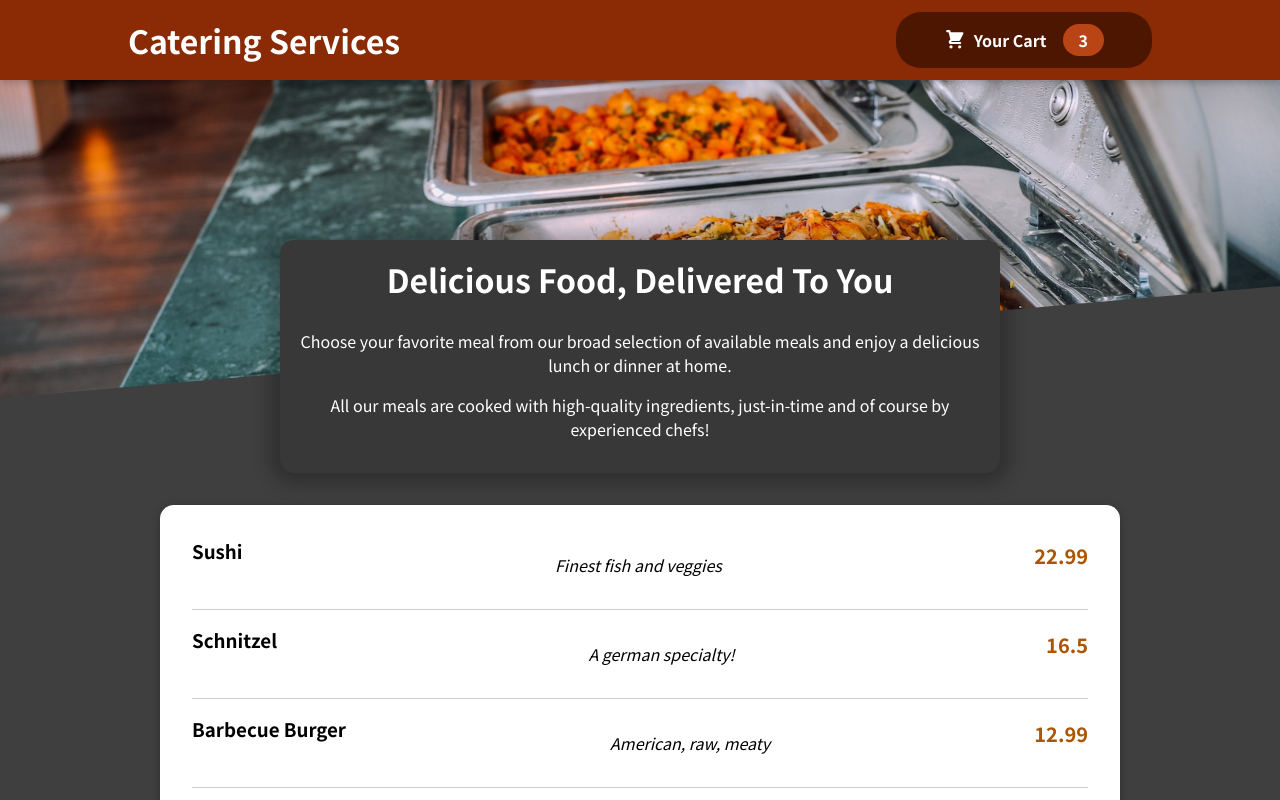
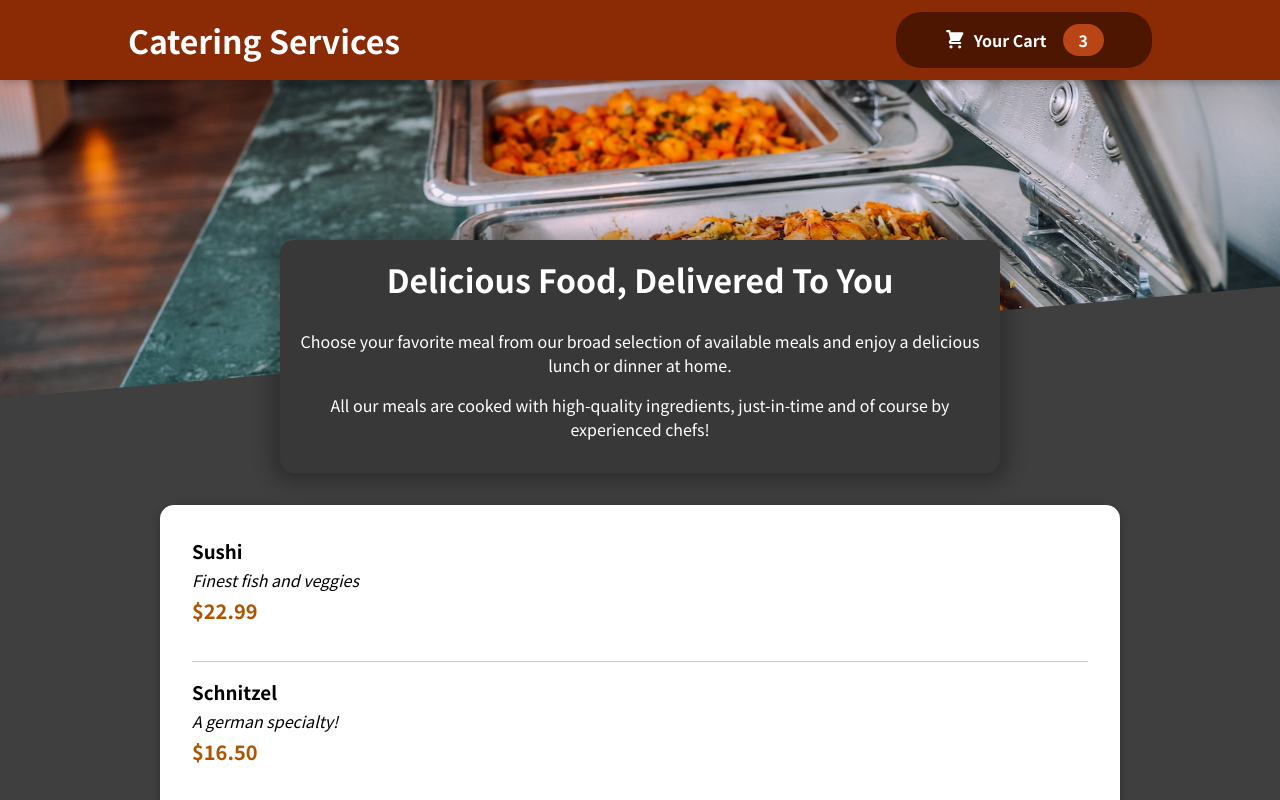
Before and after one commit to tonybejjani/REACT-food-order-app, a React (Create React App) app: page / in a window 1280 px wide. Shown: the top 800 px of the page. Built offline with nearby package versions, Linux system fonts and the light colour scheme.

Commit message:
Render the Meals in the list as components each and apply styles in MealItem.js

```diff
--- a/src/components/Meals/MealItem.js
+++ b/src/components/Meals/MealItem.js
@@ -3,12 +3,20 @@
 import React from 'react';
 import classes from './MealItem.module.css';
 
+import MealItemForm from './MealItemForm';
+
 const MealItems = (props) => {
+  const price = `$${props.price.toFixed(2)}`;
   return (
     <li className={classes.meal} key={props.id}>
-      <h3>{props.name}</h3>
-      <p className={classes.description}>{props.description}</p>
-      <p className={classes.price}>{props.price}</p>
+      <div>
+        <h3>{props.name}</h3>
+        <div className={classes.description}>{props.description}</div>
+        <p className={classes.price}>{price}</p>
+      </div>
+      <div>
+        <MealItemForm />
+      </div>
     </li>
   );
 };
--- /dev/null
+++ b/src/components/Meals/MealItemForm.js
@@ -0,0 +1,8 @@
+/** @format */
+
+import { React } from 'react';
+
+import classes from './MealItemForm.module.css';
+const MealItemForm = (props) => {};
+
+export default MealItemForm;
--- /dev/null
+++ b/src/components/Meals/MealItemForm.module.css
@@ -0,0 +1,20 @@
+.form {
+  text-align: right;
+}
+
+.form button {
+  font: inherit;
+  cursor: pointer;
+  background-color: #8a2b06;
+  border: 1px solid #8a2b06;
+  color: white;
+  padding: 0.25rem 2rem;
+  border-radius: 20px;
+  font-weight: bold;
+}
+
+.form button:hover,
+.form button:active {
+  background-color: #641e03;
+  border-color: #641e03;
+}
```
